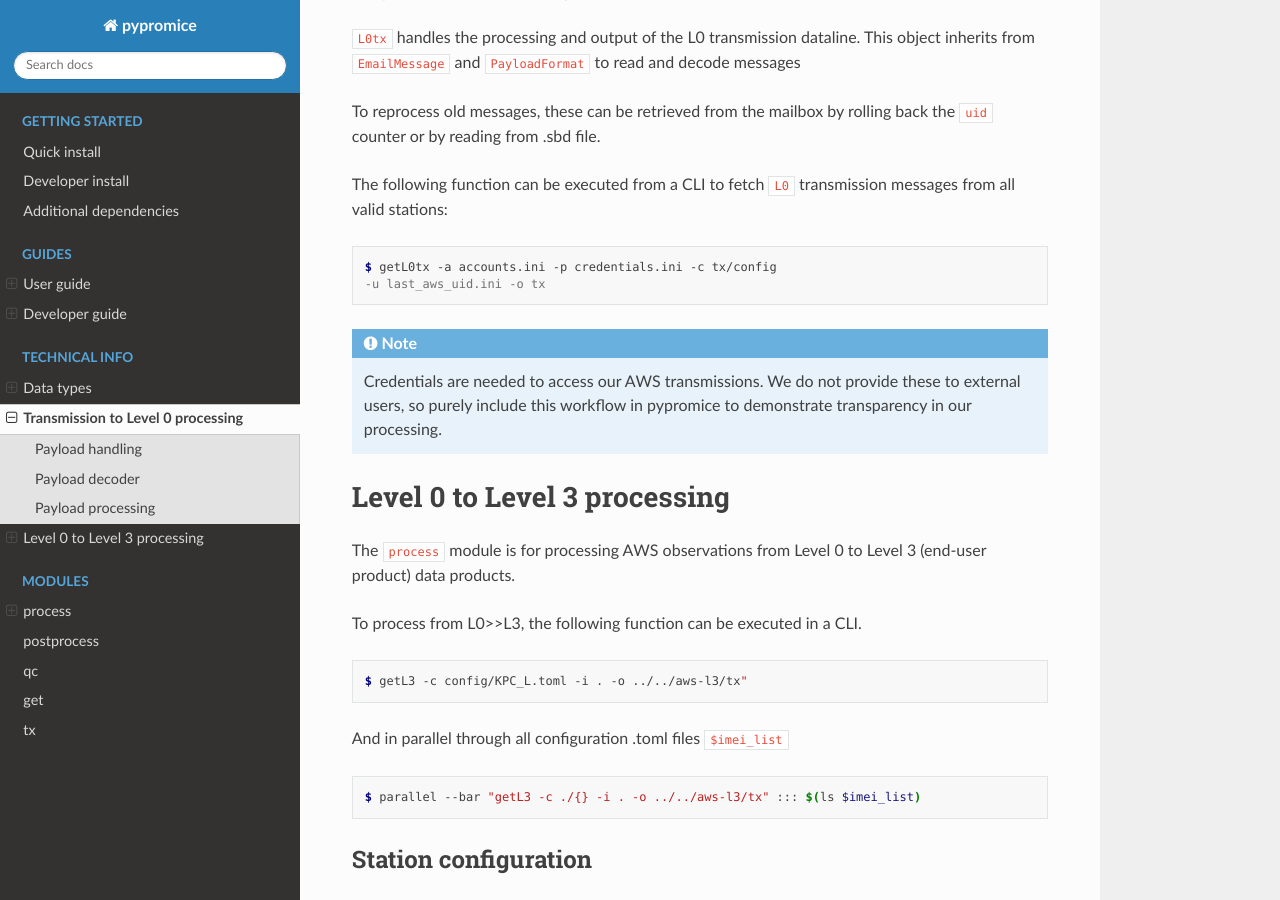
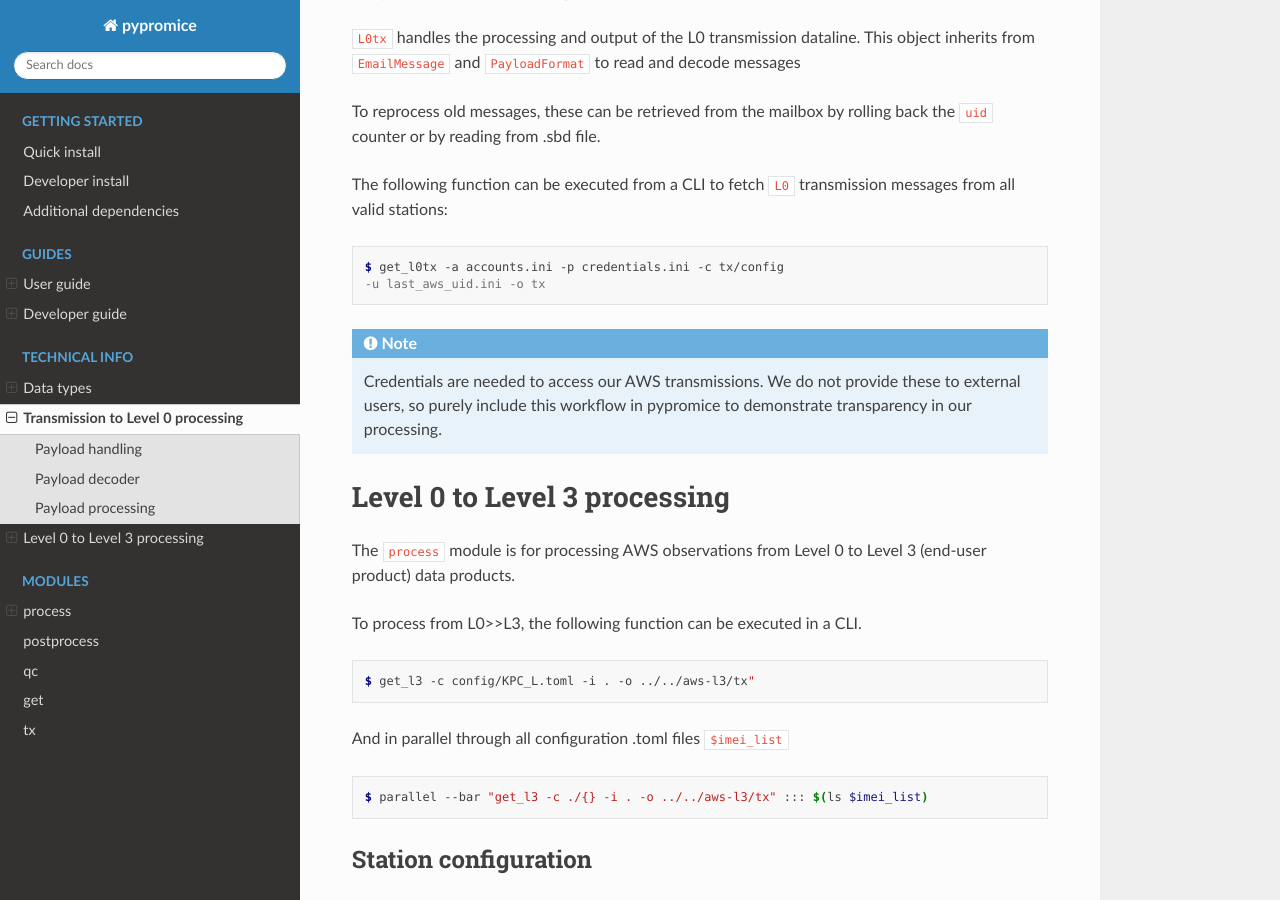
Before and after one commit to GEUS-Glaciology-and-Climate/pypromice, a Sphinx documentation site: the page built from docs/technical_process.rst, in a window 1280 px wide and 900 px high, scrolled down 714 px. Built offline with Sphinx 7.4.7 and the Read the Docs theme 2.0.0, drawn with Linux system fonts in a browser that asks for light colours.

Commit message:
CLI examples updated

```diff
--- a/docs/technical_process.rst
+++ b/docs/technical_process.rst
@@ -34,7 +34,7 @@ The following function can be executed from a CLI to fetch ``L0`` transmission m
 
 .. code:: console
 
-	$ getL0tx -a accounts.ini -p credentials.ini -c tx/config
+	$ get_l0tx -a accounts.ini -p credentials.ini -c tx/config
 	-u last_aws_uid.ini -o tx
 
 .. note::
@@ -51,13 +51,13 @@ To process from L0>>L3, the following function can be executed in a CLI.
 
 .. code:: console
 
-	$ getL3 -c config/KPC_L.toml -i . -o ../../aws-l3/tx"
+	$ get_l3 -c config/KPC_L.toml -i . -o ../../aws-l3/tx"
 
 And in parallel through all configuration .toml files ``$imei_list``
 
 .. code:: console
 
-	$ parallel --bar "getL3 -c ./{} -i . -o ../../aws-l3/tx" ::: $(ls $imei_list)
+	$ parallel --bar "get_l3 -c ./{} -i . -o ../../aws-l3/tx" ::: $(ls $imei_list)
 
 
 Station configuration
```
